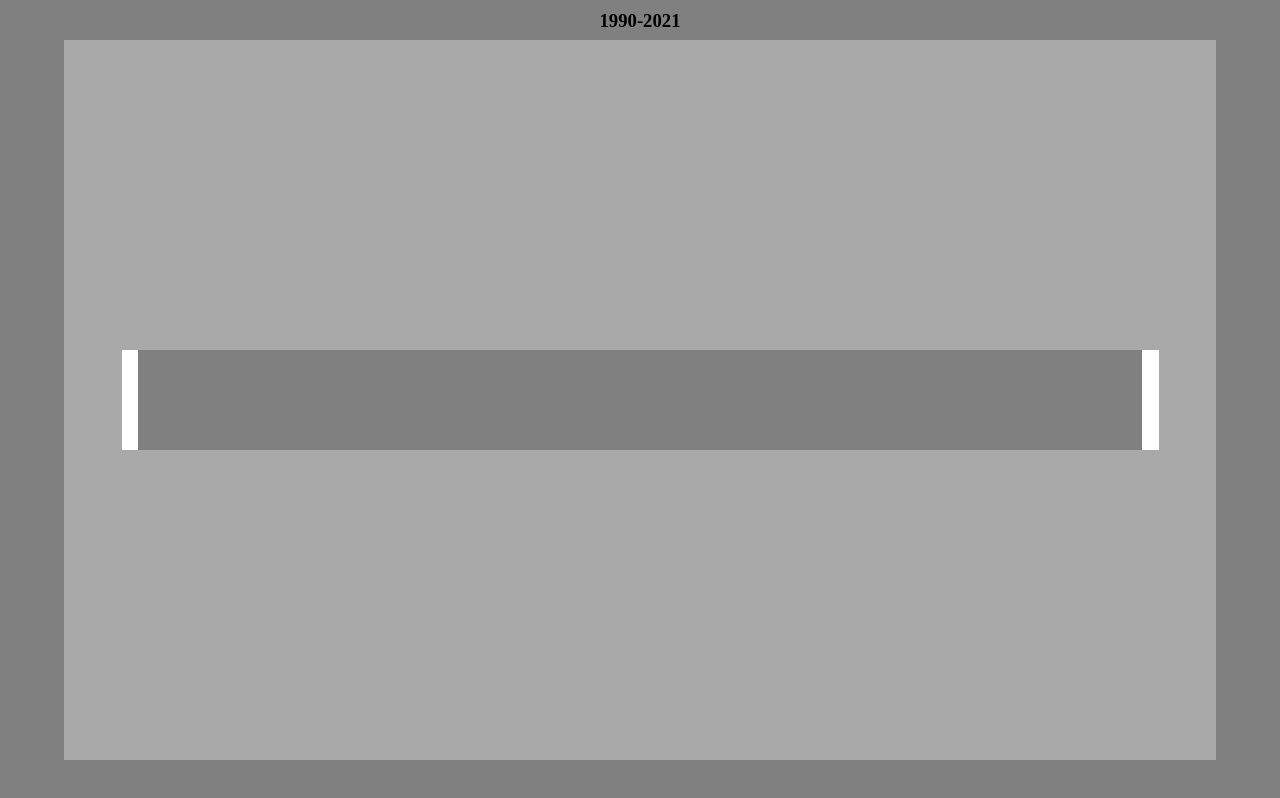
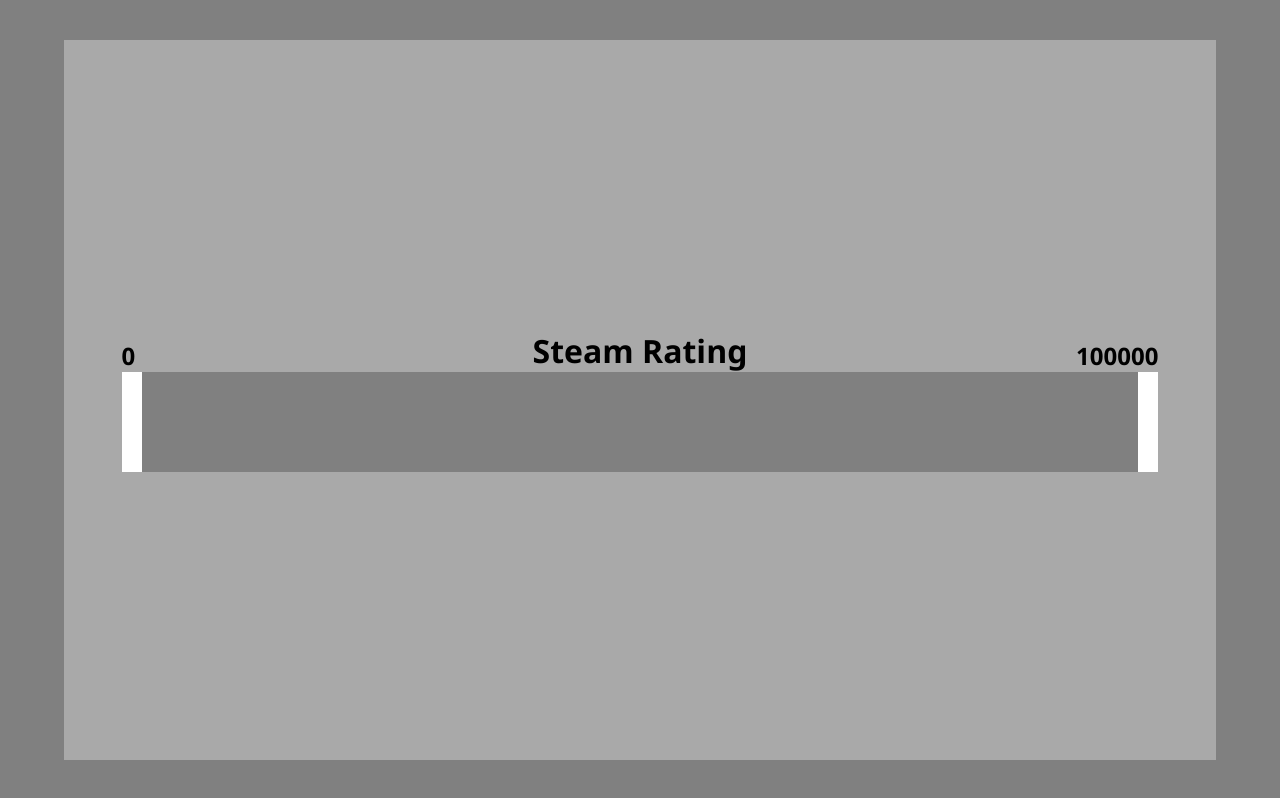
Before and after one commit to aiacuone/Multi-Range-Slider, a React (Create React App) app: page / in a window 1280 px wide. Built offline with nearby package versions, Linux system fonts and the light colour scheme.

Commit message:
added prop ability and css. component ready for project

```diff
--- a/src/MultiRange.js
+++ b/src/MultiRange.js
@@ -2,14 +2,17 @@
 import './multiRange.css'
 
 export default function MultiRange() {
-	let min = 1990
-	let max = 2021
-	let arr = []
+	//future props
+	let min = 0
+	let max = 100
+	let multiplier = 1000
+	let title = 'Steam Rating'
 
 	let [trackMouseDown, setTrackMouseDown] = useState(false)
-	let [minThumb, setMinThumb] = useState(1990)
-	let [maxThumb, setMaxThumb] = useState(2021)
+	let [minThumb, setMinThumb] = useState(min)
+	let [maxThumb, setMaxThumb] = useState(max)
 
+	let arr = []
 	for (let i = min; i < max + 1; i++) {
 		arr.push(i)
 	}
@@ -65,9 +68,14 @@
 
 	return (
 		<div class="multiRange">
+			<div class={'headerContainer ' + { title }}>
+				<div class="header min"><h2>{minThumb * multiplier}</h2></div>
+				<div class="header title"><h1>{title}</h1></div>
+				<div class='header max'><h2>{maxThumb * multiplier}</h2></div>
+			</div>
 			{
 				<h3>
-					{minThumb}-{maxThumb}
+					{/* {minThumb * multiplier}-{maxThumb * multiplier} */}
 				</h3>
 			}
 			<div
--- a/src/index.css
+++ b/src/index.css
@@ -6,6 +6,7 @@
   -webkit-user-select: none;
 	-webkit-user-drag: none;
 	-webkit-app-region: no-drag;
+  font-family: 'Segoe UI', Tahoma, Geneva, Verdana, sans-serif;
 }
 
 .app{
--- a/src/multiRange.css
+++ b/src/multiRange.css
@@ -1,13 +1,33 @@
-.multiRange{
+.multiRange {
 	width: 90%;
 	height: 90%;
 	background: darkgrey;
 	display: flex;
 	justify-content: center;
 	align-items: center;
+	flex-direction: column;
 }
 
-.track{
+.headerContainer{
+  width: 90%;
+  display: flex;
+}
+
+.header{
+  width: 100%;
+  display: flex;
+  align-items: flex-end;
+}
+
+.header.title{
+  justify-content: center;
+}
+
+.header.max{
+  justify-content: flex-end;
+}
+
+.track {
 	width: 90%;
 	height: 100px;
 	display: flex;
@@ -16,25 +36,24 @@
 	align-items: center;
 }
 
-.section{
+.section {
 	height: 100%;
 	width: 100%;
 	display: flex;
 }
 
-
-.thumbContainer{
+.thumbContainer {
 	width: 100%;
 	height: 100%;
 	display: flex;
 }
 
-.thumbContainer.max{
+.thumbContainer.max {
 	justify-content: flex-end;
 }
 
-.thumb{
+.thumb {
 	height: 100%;
-  width: 50%;
+	width: 20px;
 	background: white;
 }
```
Lines whose indentation alone changed are shown as unchanged.
